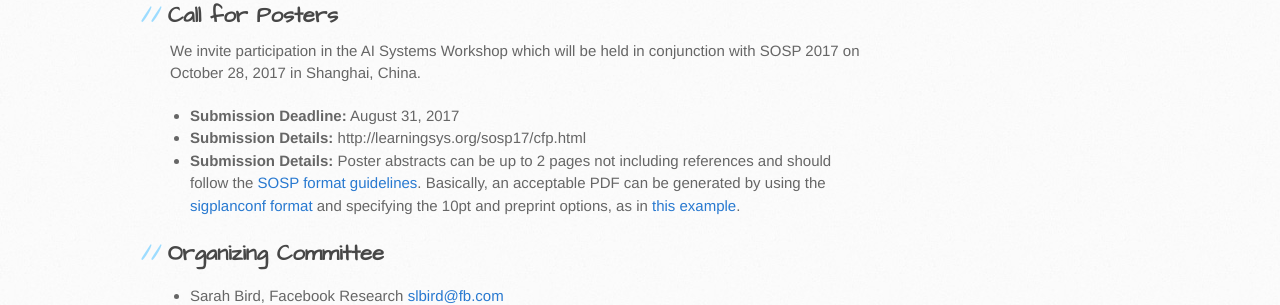
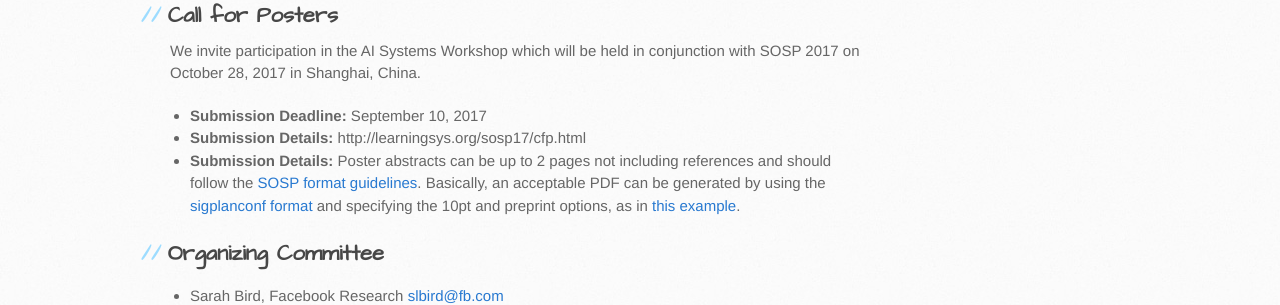
Before and after one commit to LearningSys/sosp17, a Jekyll site: the page built from index.md, in a window 1280 px wide. Shown: the part 761-1066 px from the top of the page. Built offline with Jekyll 4.4.1, drawn with Linux system fonts in a browser that asks for light colours; the repository's description, which GitHub fills in, is left out; our own code applies the rules of GitHub Pages for plain Markdown files.

Commit message:
Update index.md

```diff
--- a/index.md
+++ b/index.md
@@ -12,7 +12,7 @@ This workshop will follow the successful model we have previously run with the M
 
 We invite participation in the AI Systems Workshop which will be held in conjunction with SOSP 2017 on October 28, 2017 in Shanghai, China.
 
-* **Submission Deadline:** August 31, 2017
+* **Submission Deadline:** September 10, 2017
 * **Submission Details:** http://learningsys.org/sosp17/cfp.html
 * **Submission Details:** Poster abstracts can be up to 2 pages not including references and should follow the [SOSP format guidelines](https://www.sigops.org/sosp/sosp17/submission-rules.html). Basically, an acceptable PDF can be generated by using the [sigplanconf format](http://www.sigplan.org/Resources/Author/#sigplanconf-format) and specifying the 10pt and preprint options, as in [this example](http://www.eecs.umich.edu/~pmchen/sosp/sosp17-template.tex).
 
```
